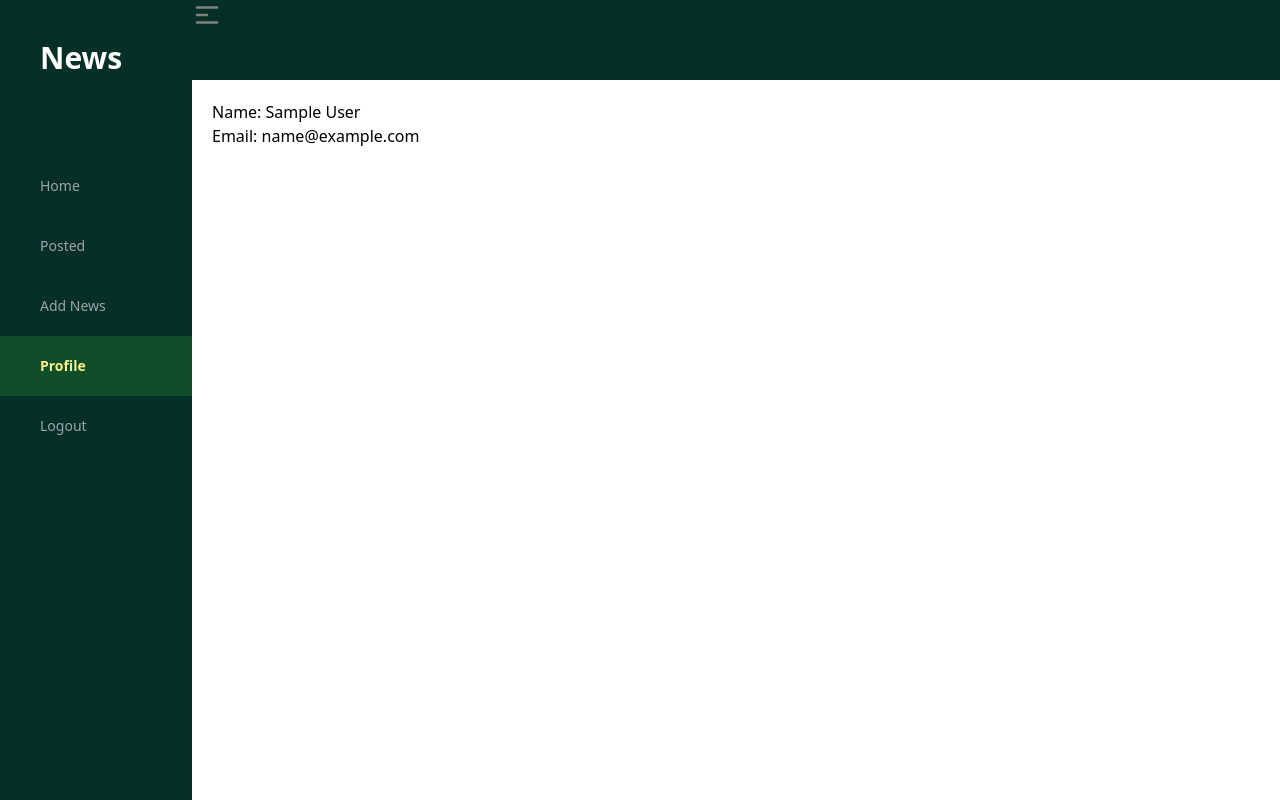
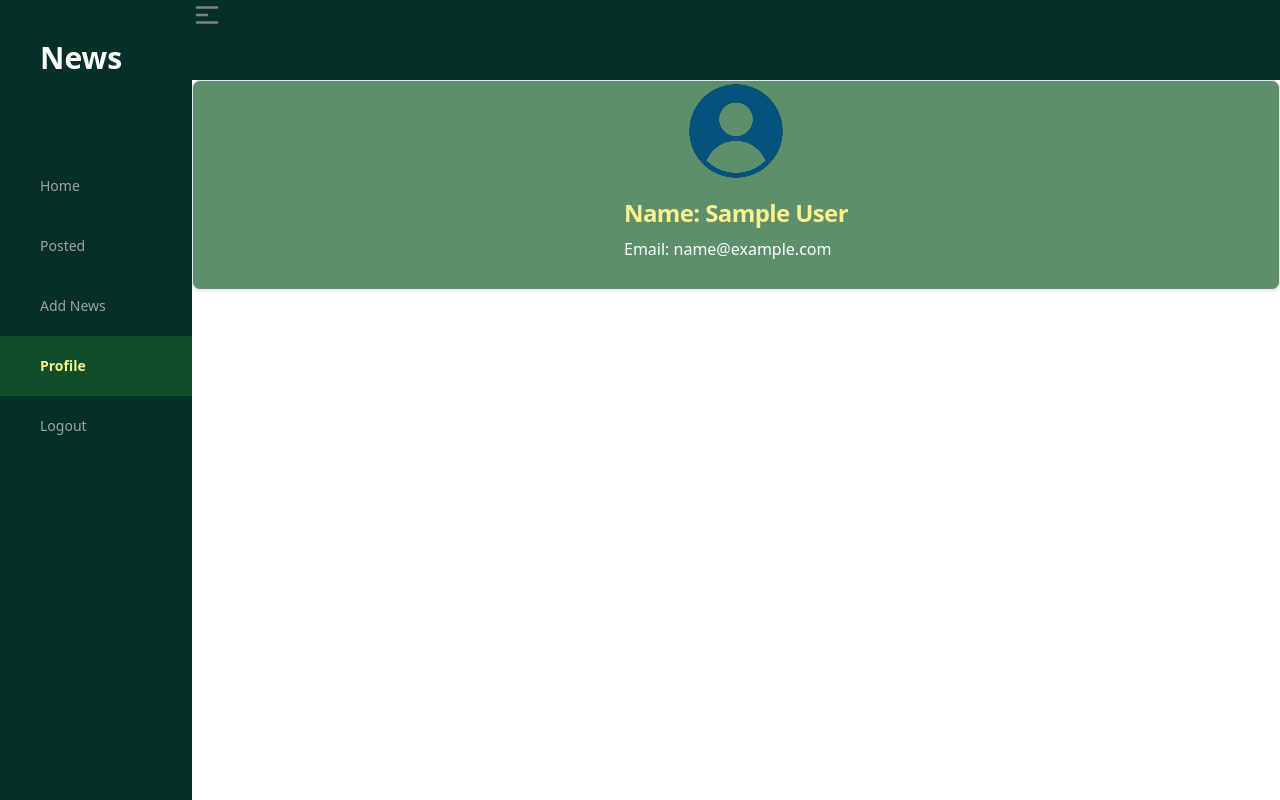
Before and after one commit to ashishmisal23/News-App, a React (Create React App) app: page /profile in a window 1280 px wide. Built offline with nearby package versions, Linux system fonts and the light colour scheme; sample sign-in values are in the browser's storage; the HTML template or start-up script is replaced by a standard one.

Commit message:
Changes Done

```diff
--- a/src/pages/Profile.js
+++ b/src/pages/Profile.js
@@ -1,6 +1,7 @@
 import React, { useEffect, useState } from 'react'
 import Layout from '../components/Layout'
 import Spinner from '../components/Spinner'
+import profileImg from './images/profile.png'
 
 const Profile = () => {
   const [userData, setUserData] = useState({});
@@ -28,10 +29,18 @@ const Profile = () => {
       {loading ? (
         <Spinner />
       ) : (
-        <div className="p-5">
-          <h1>{userData ? `Name: ${userData.name}` : ("User Details not available Found")}</h1>
-          <h1>{userData ? `Email: ${userData.email}` : (" ")}</h1>
-
+        <div href="#" class="flex flex-col items-center bg-[#145c2aaf] text-yellow-200 font-bold border border-gray-200 rounded-lg shadow md:flex-row md:max-w-xl">
+          <img class="object-cover rounded-t-lg md:d:rounded-none md:rounded-s-lg"
+            src={profileImg}
+            alt="User Image" />
+          <div class="flex flex-col justify-between p-4 leading-normal">
+            <h5 class="mb-2 text-2xl font-bold tracking-tight text-white-900 dark:text-white">
+              {userData ? `Name: ${userData.name}` : ("User Details not available Found")}
+            </h5>
+            <p class="mb-3 font-normal text-white">
+              {userData ? `Email: ${userData.email}` : (" ")}
+            </p>
+          </div>
         </div>
       )}
     </Layout>
```
Also changed, not shown: src/pages/images/profile.png (added).
